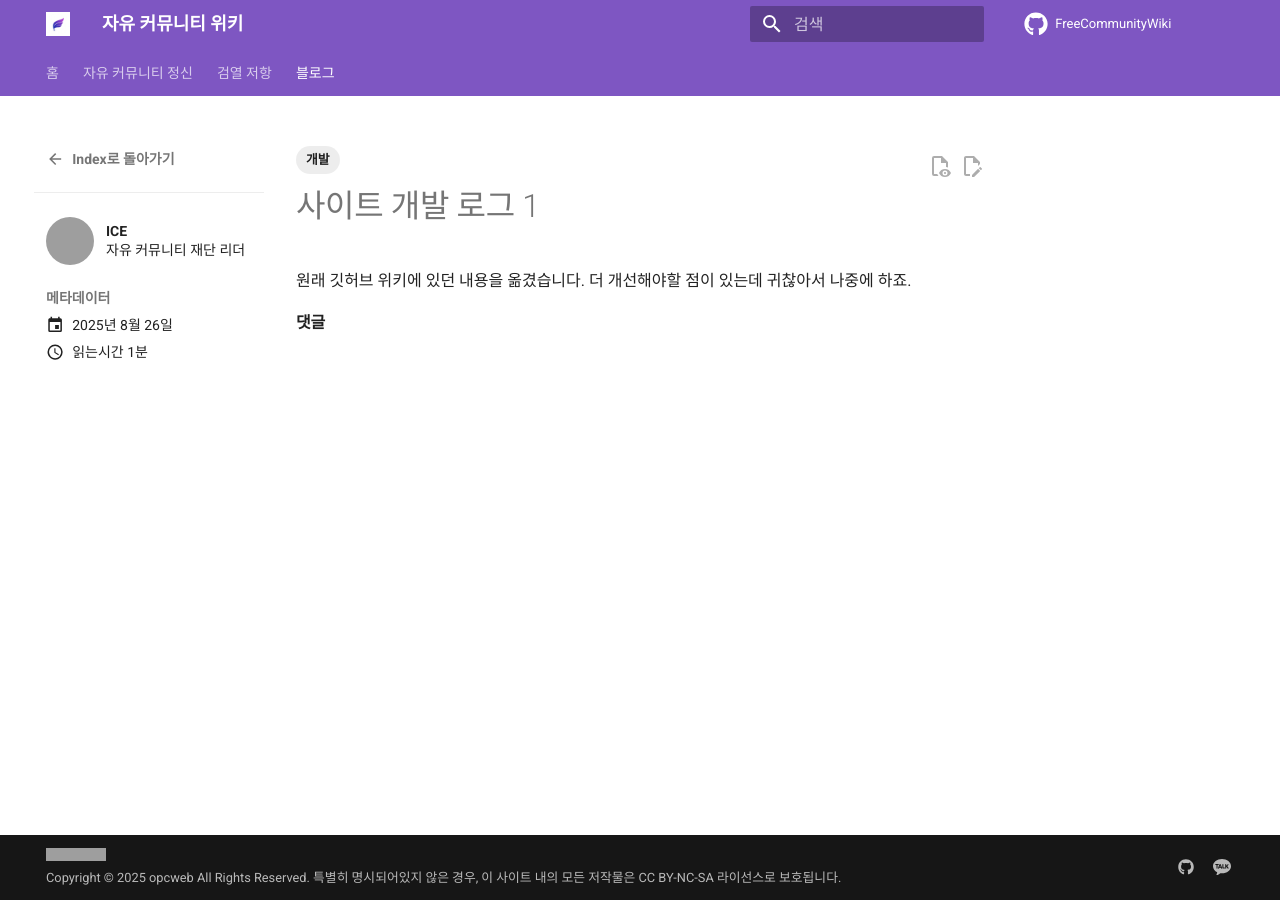
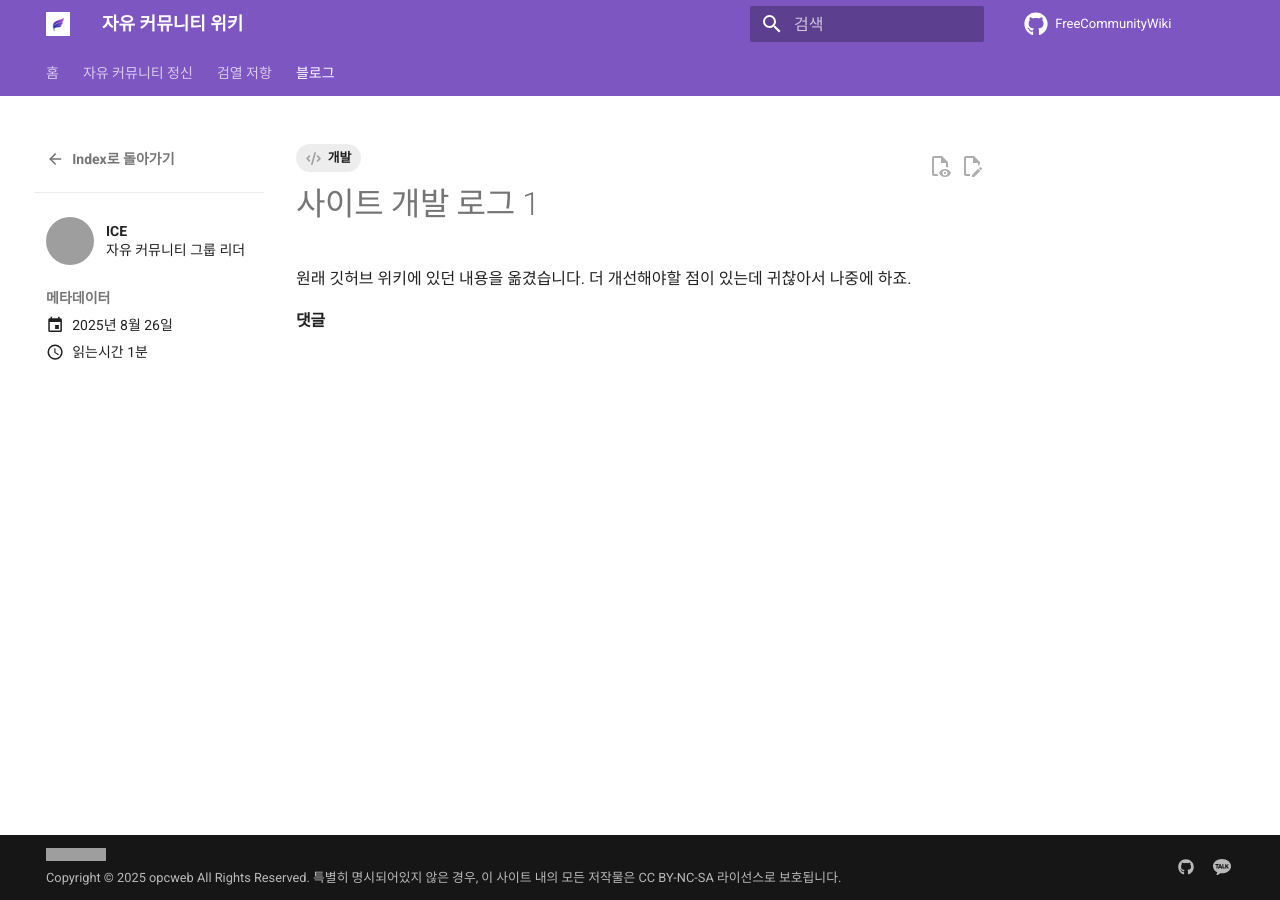
Before and after one commit to opcweb/FreeCommunityWiki, an MkDocs documentation site: the page built from docs/blog/posts/devlog1.md, in a window 1280 px wide. Built offline with MkDocs 1.6.1 and Material for MkDocs 9.7.7, drawn with Linux system fonts in a browser that asks for light colours; comment, search, counter and statistics services are not loaded; grey boxes are pictures that could not be loaded.

Commit message:
태그 정상화, 문서 정상화, 프로필 정상화

```diff
--- a/docs/blog/.authors.yml
+++ b/docs/blog/.authors.yml
@@ -1,5 +1,5 @@
 authors:
   ICE:
     name: ICE
-    description: 자유 커뮤니티 재단 리더
+    description: 자유 커뮤니티 그룹 리더
     avatar: https://github.com/ice3353.png
--- a/mkdocs.yml
+++ b/mkdocs.yml
@@ -9,7 +9,7 @@ theme:
   icon:
     repo: fontawesome/brands/github
     tag:
-      개발: fontawesome/solid/code
+      dev: fontawesome/solid/code
       edit: material/pencil
       view: material/eye
   custom_dir: overrides
@@ -53,6 +53,8 @@ extra:
       link: https://github.com/opcweb/FreeCommunityWiki
     - icon: fontawesome/brands/kakao-talk
       link: https://open.kakao.com/o/gxgb8LPe
+  tags:
+      개발: dev
   consent:
     title: 자유인 확인
     description: >-
```
Also changed, not shown: docs/censorship/index.md (+4 -0 lines), docs/index.md (+2 -0 lines), docs/censorship/pgp.md (line endings or trailing spaces).
